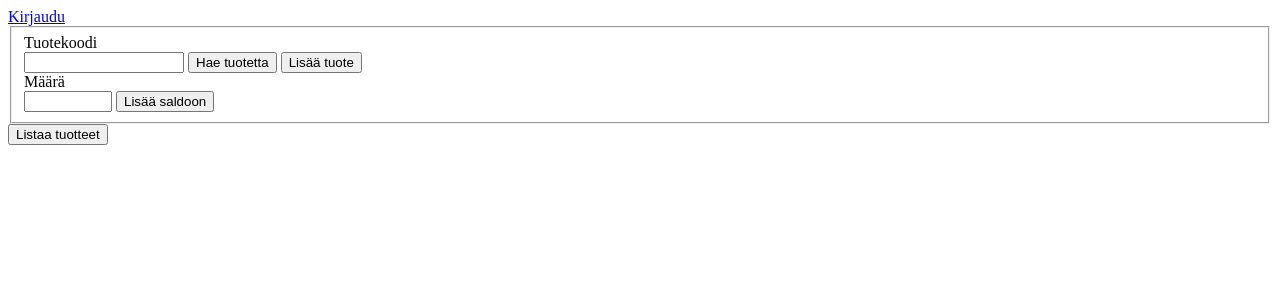
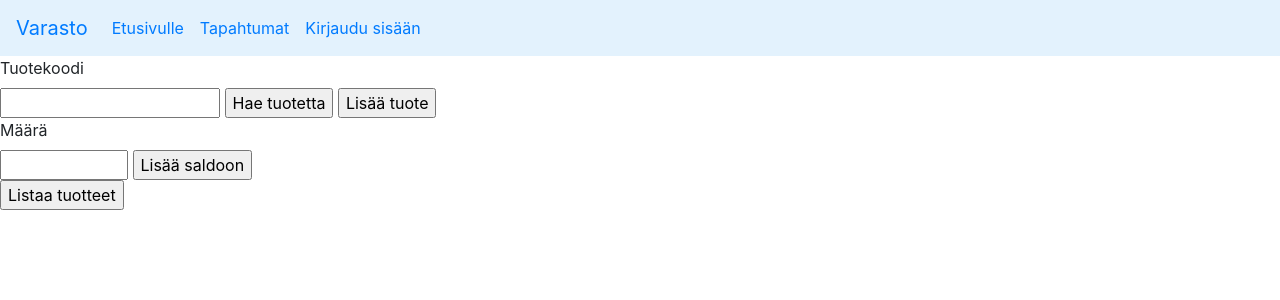
Before and after one commit to ktatu/Varasto, a Flask app: page /tuotteet/main in a window 1280 px wide. Shown: the top 300 px of the page. Run offline with Flask 2, Linux system fonts and the light colour scheme; some libraries are stand-ins or nearby versions.

Commit message:
Osa4: Tuotteita voi hyllyttää. Ulkoasun viilaus kesken.

```diff
--- a/application/hyllypaikat/views.py
+++ b/application/hyllypaikat/views.py
@@ -1,7 +1,11 @@
 from application import app, db
-from flask import Flask, render_template, request
-from flask_login import login_required
+from flask import Flask, render_template, request, before_render_template, flash, redirect, url_for
+from sqlalchemy.sql.expression import exists
+from flask_login import login_required, current_user
 from application.tuotteet.models import Tuote
+from application.hyllypaikat.models import Hyllypaikka
+from application.hyllypaikat.forms import KapasiteettiForm
+from application.lokit.models import Loki
 
 @app.route("/varasto/main")
 def varasto_mainpage():
@@ -12,7 +16,49 @@ def varasto_mainpage():
 def varasto_to_shelf():
     return render_template("/varasto/hyllytettavat.html", tuotteet = Tuote.query.filter(Tuote.hyllytettava != 0))
 
-@app.route("/varasto/hyllyyn/<tuotekoodi>/", methods=["POST"])
+@app.route("/varasto/hyllyyn/<tuotekoodi>/", methods=["GET"])
 @login_required
-def product_to_shelf(tuotekoodi):
-    return render_template("/varasto/hyllyyn.html", tuote = Tuote.query.filter(Tuote.tuotekoodi == tuotekoodi))
+def choose_shelf(tuotekoodi):
+
+    tuoteHyllyyn = db.session().query(Tuote).filter(Tuote.tuotekoodi == tuotekoodi).first()
+    hyllypaikka = Hyllypaikka.find_shelf_location(tuoteHyllyyn)
+
+    if hyllypaikka:
+        return render_template("/varasto/hyllyyn.html", tuote = tuoteHyllyyn, paikka = hyllypaikka, form = KapasiteettiForm())
+
+    # find_shelf_location ei löytänyt vapaita paikkoja
+    else:
+        flash('Tuotteelle '+str(tuoteHyllyyn.tuotekoodi) +' ei ole vapaana hyllypaikkoja')
+        return redirect(url_for('varasto_to_shelf'))
+
+@app.route("/varasto/hyllyyn/<tuotekoodi>/<paikkanumero>/", methods=["POST"])
+@login_required
+def product_to_shelf(tuotekoodi, paikkanumero):
+
+    # keksi miten palautttaa oliot tuote ja hyllypaikka sivulta / choose_self-metodilta ilman uutta hakua
+    tuote = db.session().query(Tuote).filter(Tuote.tuotekoodi == tuotekoodi).first()
+    hyllypaikka = db.session().query(Hyllypaikka).filter(Hyllypaikka.paikkanumero == paikkanumero).first()
+
+    form = KapasiteettiForm(request.form)
+    if not form.kapasiteetti.validate(form):
+        return render_template("varasto/hyllyyn.html", tuote = tuote, hyllypaikka = hyllypaikka, form = form)
+
+
+    else:
+        hyllypaikka.tuotekoodi = tuote.tuotekoodi
+        hyllypaikka.muokattu = db.func.current_timestamp()
+        hyllypaikka.kapasiteetti = form.kapasiteetti.data
+        hyllypaikka.maara += tuote.hyllytettava
+
+        loki = Loki(tuote.tuotekoodi, "Hyllysiirto +"+str(tuote.hyllytettava)+ " paikkanumero "+str(hyllypaikka.paikkanumero), current_user.id)
+
+        tuote.muokattu = db.func.current_timestamp()
+        tuote.hyllytettava = 0
+
+        db.session().add(tuote)
+        db.session().add(hyllypaikka)
+        db.session().add(loki)
+        db.session().commit()
+
+        flash('Hyllytys onnistui')
+        return redirect(url_for('varasto_to_shelf'))
--- a/application/templates/layout.html
+++ b/application/templates/layout.html
@@ -2,6 +2,7 @@
 <html>
   <head>
     <title>Varasto</title>
+    <link rel="stylesheet" href="https://maxcdn.bootstrapcdn.com/bootstrap/4.0.0/css/bootstrap.min.css" integrity="sha384-Gn5384xqQ1aoWXA+058RXPxPg6fy4IWvTNh0E263XmFcJlSAwiGgFAW/dAiS6JXm" crossorigin="anonymous">
     <style>
         table, th, td {
             border: 1px solid black;
@@ -9,18 +10,48 @@
     </style>
   </head>
   <body>
-    {% if current_user.is_authenticated %}
-    <p>
-      Kirjautunut nimellä {{ current_user.name }}.
-      <a href="{{ url_for('auth_logout') }}">Kirjaudu ulos</a> <a href="{{ url_for('user_logs') }}">Tapahtumat</a> <a href="{{ url_for('index') }}">Etusivulle</a>
-    </p>
-    {% else %}
-    <a href="{{ url_for('auth_login') }}">Kirjaudu</a>
-    {% endif %}
+      <nav class="navbar navbar-expand-lg" style="background-color: #e3f2fd;">
+          <a class="navbar-brand" href="#">Varasto</a>
+          <button class="navbar-toggler" type="button" data-toggle="collapse" data-target="#navbarNav" aria-controls="navbarNav" aria-expanded="false" aria-label="Toggle navigation">
+            <span class="navbar-toggler-icon"></span>
+          </button>
+          <div class="collapse navbar-collapse" id="navbarNav">
+            <ul class="navbar-nav">
+              <li class="nav-item active">
+                <a class="nav-link" href="{{ url_for('index') }}">Etusivulle<span class="sr-only">(current)</span></a>
+              </li>
+              <li class="nav-item">
+                <a class="nav-link" href="{{ url_for('user_logs') }}">Tapahtumat</a>
+              </li>
+              {% if current_user.is_authenticated %}
+              <li class="nav-item">
+                <a class="nav-link" href="{{ url_for('auth_logout') }}">Kirjautunut nimellä {{ current_user.nimi }} -- Kirjaudu ulos</a>
+              </li>
+              {% else %}
+              <li class="nav-item">
+                <a class="nav-link" href="{{ url_for('auth_login') }}">Kirjaudu sisään</a>
+              </li>
+              {% endif %}
+            </ul>
+          </div>
+        </nav>
+
     {% block body %}
       <p>
         Content.
       </p>
     {% endblock %}
+    <script src="https://code.jquery.com/jquery-3.2.1.slim.min.js" integrity="sha384-KJ3o2DKtIkvYIK3UENzmM7KCkRr/rE9/Qpg6aAZGJwFDMVNA/GpGFF93hXpG5KkN" crossorigin="anonymous"></script>
+    <script src="https://cdnjs.cloudflare.com/ajax/libs/popper.js/1.12.9/umd/popper.min.js" integrity="sha384-ApNbgh9B+Y1QKtv3Rn7W3mgPxhU9K/ScQsAP7hUibX39j7fakFPskvXusvfa0b4Q" crossorigin="anonymous"></script>
+    <script src="https://maxcdn.bootstrapcdn.com/bootstrap/4.0.0/js/bootstrap.min.js" integrity="sha384-JZR6Spejh4U02d8jOt6vLEHfe/JQGiRRSQQxSfFWpi1MquVdAyjUar5+76PVCmYl" crossorigin="anonymous"></script>
   </body>
+{% with messages = get_flashed_messages() %}
+  {% if messages %}
+    <ul class=flashes>
+        {% for message in messages %}
+            <li>{{ message }}</li>
+        {% endfor %}
+    </ul>
+  {% endif %}
+{% endwith %}
 </html>
--- a/application/templates/lokit/userlogs.html
+++ b/application/templates/lokit/userlogs.html
@@ -12,7 +12,7 @@
     {% for loki in lokit %}
     <tr>
         <td>{{ loki.id }}</td>
-        <td>{{ loki.luomis_pvm }}</td>
+        <td>{{ loki.luotu }}</td>
         <td>{{ loki.tuotekoodi }}</td>
         <td>{{ loki.kuvaus }}</td>
         <td>{{ loki.account_id }}</td>
--- a/application/templates/tuotteet/list.html
+++ b/application/templates/tuotteet/list.html
@@ -5,6 +5,10 @@
 <table>
     <tr>
         <th>Tuote</th>
+        <th>Nimi</th>
+        <th>Määrä</th>
+        <th>Kategoria</th>
+        <th>Kuvaus</th>
     </tr>
     {% for tuote in tuotteet %}
     <tr>
--- a/application/templates/tuotteet/main.html
+++ b/application/templates/tuotteet/main.html
@@ -22,16 +22,6 @@
     <input type="submit" value="Listaa tuotteet"/>
 </form>
 
-{% with messages = get_flashed_messages() %}
-    {% if messages %}
-        <ul class=flashes>
-            {% for message in messages %}
-                <li>{{ message }}</li>
-            {% endfor %}
-        </ul>
-    {% endif %}
-{% endwith %}
-
 {% for field, errors in form.errors.items() %}
     <ul>
         <li>{{ form[field].label }}: {{ ', ' .join(errors) }}</li>
--- a/application/templates/varasto/hyllytettavat.html
+++ b/application/templates/varasto/hyllytettavat.html
@@ -18,11 +18,10 @@
         <td>{{ tuote.hyllytettava }}</td>
         <td>{{ tuote.kategoria }}</td>
         <td>{{ tuote.kuvaus }}</td>
-            <form method="POST" action="{{ url_for('product_to_shelf', tuotekoodi=tuote.tuotekoodi) }}">
+        <form method="GET" action="{{ url_for('choose_shelf', tuotekoodi=tuote.tuotekoodi) }}">
             <td><input type="submit" value="Hyllyyn"></td>
         </form>
     </tr>
     {% endfor %}
 </table>
-
 {% endblock %}
```
Also changed, not shown: application/hyllypaikat/forms.py (added, +10 -0 lines), application/hyllypaikat/models.py (+38 -2 lines), application/templates/varasto/hyllyyn.html (+23 -1 lines), application/varasto.db. Lines whose indentation alone changed are shown as unchanged.
